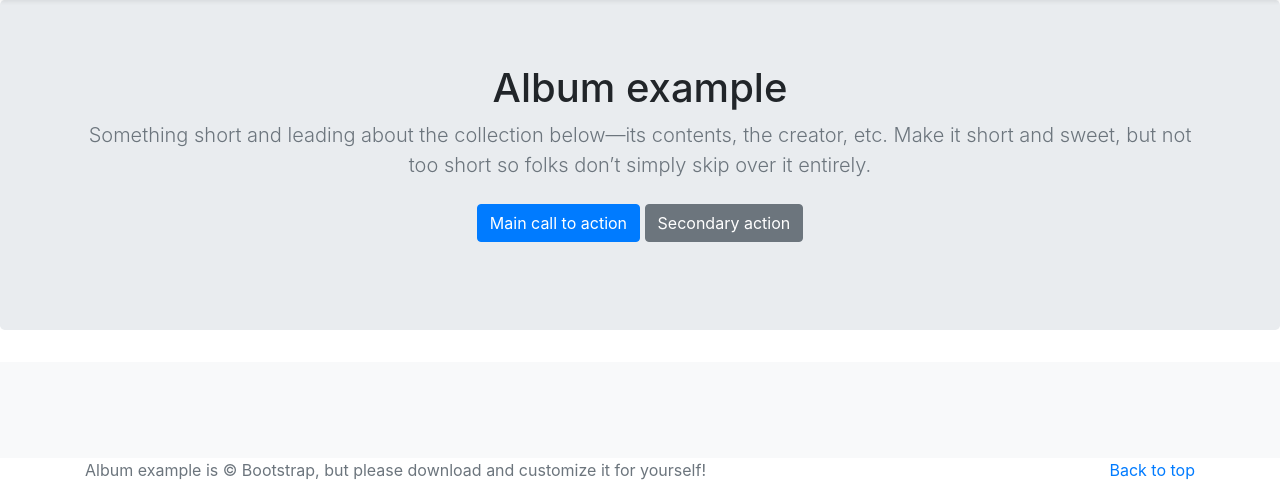
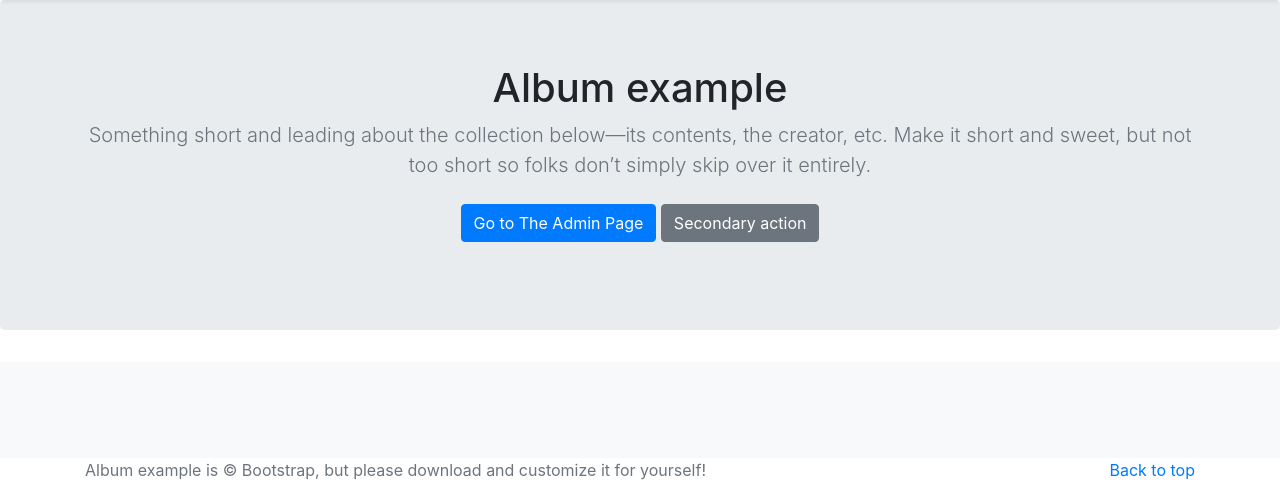
Before and after one commit to KiritoCyanPine/Django_Portfolio, a Django app: page / in a window 1280 px wide. Shown: the part 56-538 px from the top of the page. Run offline with Django 3.2, Linux system fonts and the light colour scheme; data that the repository does not hold is empty; some libraries are stand-ins or nearby versions.

Commit message:
PORTFOLIO 3: Home Page changed to have admin page login settings

```diff
--- a/jobs/templates/jobs/home.html
+++ b/jobs/templates/jobs/home.html
@@ -84,7 +84,7 @@
       <h1>Album example</h1>
       <p class="lead text-muted">Something short and leading about the collection below—its contents, the creator, etc. Make it short and sweet, but not too short so folks don’t simply skip over it entirely.</p>
       <p>
-        <a href="#" class="btn btn-primary my-2">Main call to action</a>
+        <a href="http://localhost:8000/admin/" class="btn btn-primary my-2">Go to The Admin Page</a>
         <a href="#" class="btn btn-secondary my-2">Secondary action</a>
       </p>
     </div>
@@ -110,6 +110,7 @@
         {% endfor %}
 
 
+
       </div>
     </div>
   </div>
--- a/portfolio/urls.py
+++ b/portfolio/urls.py
@@ -20,6 +20,6 @@ from django.conf.urls.static import static
 import jobs.views
 
 urlpatterns = [
-    path('admin/', admin.site.urls),
+    path('admin/', admin.site.urls, name="admin"),
     path('', jobs.views.home , name = "home"),
 ] + static(settings.MEDIA_URL, document_root=settings.MEDIA_ROOT)
```
